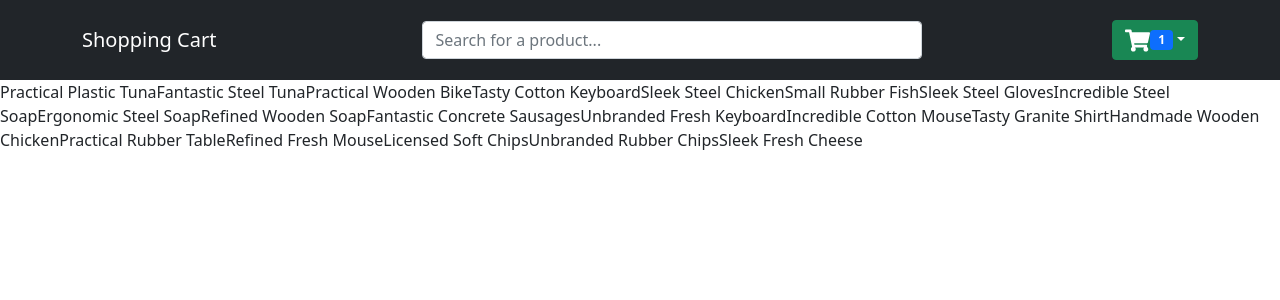
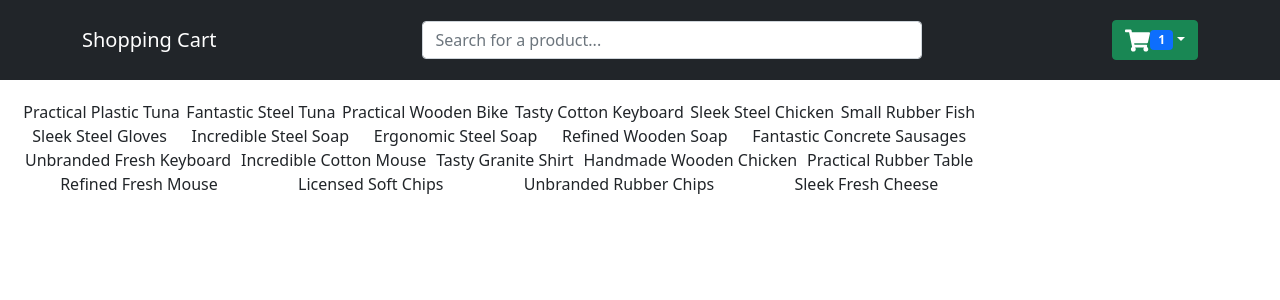
Before and after one commit to jonnyabrams/shopping-cart-jsx, a React (Create React App) app: page / in a window 1280 px wide. Shown: the top 300 px of the page. Built offline with nearby package versions, Linux system fonts and the light colour scheme.

Commit message:
Make SingleProduct component displaying just product name

```diff
--- a/src/components/Home.jsx
+++ b/src/components/Home.jsx
@@ -1,4 +1,6 @@
 import { CartState } from "../context/Context"
+import SingleProduct from "./SingleProduct"
+import './styles.css'
 
 const Home = () => {
   // extra destructuring to get just the products from the state - just { state } would give us cart too
@@ -6,12 +8,14 @@ const Home = () => {
 
 
   return (
-    <div className="product_container">
-      {
-        products.map((product) => {
-          return <span>{ product.name }</span>
-        })
-      }
+    <div className="home">
+      <div className="product_container">
+        {
+          products.map((product) => {
+            return <SingleProduct product={product} key={ product.id } />
+          })
+        }
+      </div>
     </div>
   )
 }
--- /dev/null
+++ b/src/components/SingleProduct.jsx
@@ -0,0 +1,10 @@
+
+const SingleProduct = ({ product }) => {
+  return (
+    <div>
+      { product.name }
+    </div>
+  )
+}
+
+export default SingleProduct
--- /dev/null
+++ b/src/components/styles.css
@@ -0,0 +1,11 @@
+.home {
+  display: flex;
+}
+
+.product_container {
+  display: flex;
+  width: 78%;
+  padding: 20px;
+  flex-wrap: wrap;
+  justify-content: space-around;
+}
```
